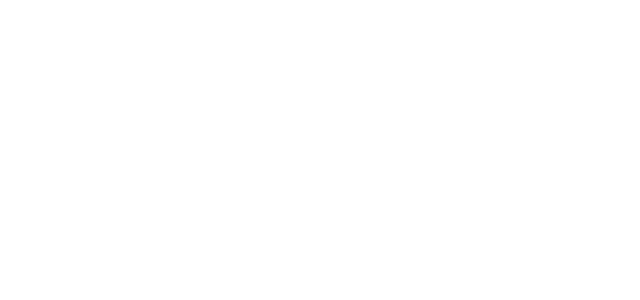
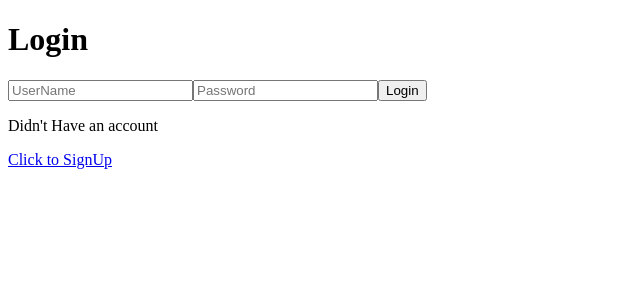
Before and after one commit to 100xdevs-cohort-3/assignments, a React (Vite) app in the folder week-7/client/: page /userlogin in a window 1280 px wide. Before the commit this address had no page. Shown: the top 300 px of the page, without its empty margins (0-640 px from the left). Built offline with nearby package versions, Linux system fonts and the light colour scheme.

Commit message:
Implemented: User's login, signup and Dashboard Functionality

```diff
--- a/week-7/client/src/App.jsx
+++ b/week-7/client/src/App.jsx
@@ -5,6 +5,10 @@
 import Login from "./components/Login"
 import Dashboard from "./components/Dashboard"
 import UpdateCourse from "./components/UpdateCourse"
+
+import UserLogin from "./components/UserLogin"
+import UserRegister from "./components/UserRegister"
+import UserDashBoard from "./components/UserDashboard"
 function App() {
 
   return (
@@ -16,6 +20,11 @@
       <Route path="/adminlogin" element={<Login />} />
       <Route path="/admindashboard" element={<Dashboard />} />
       <Route path="/updatecourse/:id" element={<UpdateCourse />} />
+
+      <Route path="/usersignup" element={<UserRegister />} />
+      <Route path="/userlogin" element={<UserLogin />} />
+      <Route path="/userdashboard" element={<UserDashBoard />} />
+
     </Routes>
     </BrowserRouter>
     </>
--- /dev/null
+++ b/week-7/client/src/components/UserDashboard.jsx
@@ -0,0 +1,86 @@
+// import axios from "axios";
+// import { useState } from "react";
+// import Courses from "./Courses"
+// const UserDashboard = () => {
+//   const [title, setTitle] = useState("")
+//   const [description, setDescription] = useState("")
+//   const [price, setPrice] = useState("")
+//   const [imageLink, setImageLink] = useState("")
+//   const [published, setPublished] = useState(false)
+
+//   const handleSubmit = async (e) => {
+//     e.preventDefault();
+//     try {
+//       await axios.post("http://localhost:3000/admin/courses", {
+//         title,
+//         description,
+//         price,
+//         imageLink,
+//         published
+//       }, {
+//         headers: {
+//           Authorization: `Bearer ${localStorage.getItem("adminToken")}`
+//         }
+//       })
+//       window.location.reload();
+//     } catch (error) {
+//       console.log("Error in creating Post..", error)
+//     }
+//   }
+
+
+//   return (
+//     <div>
+//       <Courses />
+//       <h2>Create New Course</h2>
+//       <form onSubmit={handleSubmit}>
+//         <input type="text" placeholder="Enter Title" value={title} onChange={(e) => setTitle(e.target.value)} required/>
+//         <input type="text" placeholder="Enter description" value={description} onChange={(e) => setDescription(e.target.value)} required />
+//         <input type="number" placeholder="Enter Price" value={price} onChange={(e) => setPrice(e.target.value)}required />
+//         <input type="text" placeholder="Enter Image Link" value={imageLink} onChange={(e) => setImageLink(e.target.value)} required/>
+//         <label>
+//           Published: <input type="checkbox" checked={published} onChange={(e) => setPublished(e.target.checked)} />
+//         </label>
+//         <button type="submit">Submit</button>
+//       </form>
+//     </div>
+//   );
+// };
+
+// export default UserDashboard;
+
+
+import axios from "axios";
+import { useEffect } from "react"
+import Courses from "./Courses"
+const Dashboard = () => {
+
+
+  useEffect(() => {
+    const fetchCourses = async () => {
+      try {
+        const response = await axios.get("http://localhost:3000/users/courses", {
+          headers: {
+            Authorization: `Bearer ${localStorage.getItem("adminToken")}`
+          }
+        })
+        console.log("The responses are:", response.data);
+      } catch (error) {
+        console.log("Error in creating Post..", error)
+      }
+    }
+
+    fetchCourses()
+  }, [])
+
+
+
+  return (
+    <div>
+      <h2>All Available Courses</h2>
+      {/* <Courses /> */}
+    </div>
+  );
+};
+
+export default Dashboard;
--- /dev/null
+++ b/week-7/client/src/components/UserLogin.jsx
@@ -0,0 +1,40 @@
+// login code here
+import axios from 'axios';
+import { useState } from 'react';
+import { Link, useNavigate } from 'react-router-dom';
+
+const Login = () => {
+
+    const navigate = useNavigate()
+
+    const [username, setUsername] = useState("")
+    const [password, setPassword] = useState("")
+
+    // call the functions onClick of button.
+    const handleLogin = async () => {
+        try {
+            const resposne = await axios.post("http://localhost:3000/users/login", { username, password });
+            localStorage.setItem("adminToken", resposne.data.token)
+            console.log(resposne.data.message);
+            navigate("/userdashboard")
+        } catch (error) {
+            console.log("Error", error);
+        }
+    }
+    return (
+        <div>
+            <h1>Login</h1>
+                <input type="text" placeholder='UserName' value={username} onChange={(e) => setUsername(e.target.value)} />
+                <input type="password" placeholder='Password' value={password} onChange={(e) => setPassword(e.target.value)} />
+                <button onClick={handleLogin}>Login</button>
+                <div>
+                    <p>Didn&apos;t Have an account</p>
+                    <Link to={"/usersignup"}>
+                    <p>Click to SignUp</p>
+                    </Link>
+                </div>
+        </div>
+    )
+}
+
+export default Login
--- /dev/null
+++ b/week-7/client/src/components/UserRegister.jsx
@@ -0,0 +1,35 @@
+// register code here
+import { useState } from 'react'
+import axios from "axios"
+import { useNavigate } from 'react-router-dom'
+
+
+const Register = () => {
+    const navigate = useNavigate()
+
+    const [username, setUsername] = useState("")
+    const [password, setPassword] = useState("")
+
+    // call the functions onClick of button.
+    async function handleRegister() {
+        try {
+            const resposne = await axios.post("http://localhost:3000/users/signup", { username, password});
+            alert(resposne.data.message)
+            console.log(resposne.data);
+            navigate("/userlogin")
+        } catch (error) {
+            console.log("Error", error);
+        }
+    }
+
+    return (
+        <div>
+            <h1>Register Here</h1>
+            <input type="text" placeholder='UserName' value={username} onChange={(e) => setUsername(e.target.value) } />
+            <input type="password" placeholder='Password' value={password} onChange={(e) => setPassword(e.target.value) } />
+            <button onClick={handleRegister}>Submit</button>
+        </div>
+    )
+}
+
+export default Register
--- a/week-7/client/src/pages/Home.jsx
+++ b/week-7/client/src/pages/Home.jsx
@@ -12,9 +12,11 @@
           </div>
         </Link>
         {/* will work on this later */}
-        {/* <div>
-          <h1>User</h1>
-        </div> */}
+        <Link to={"/userlogin"}>
+          <div>
+            <h1>User</h1>
+          </div>
+        </Link>
       </div>
     </div>
   )
```
